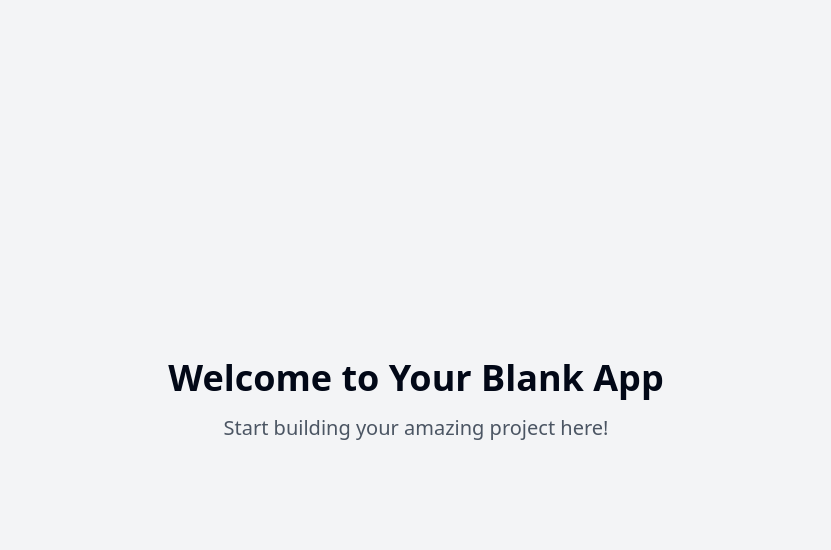
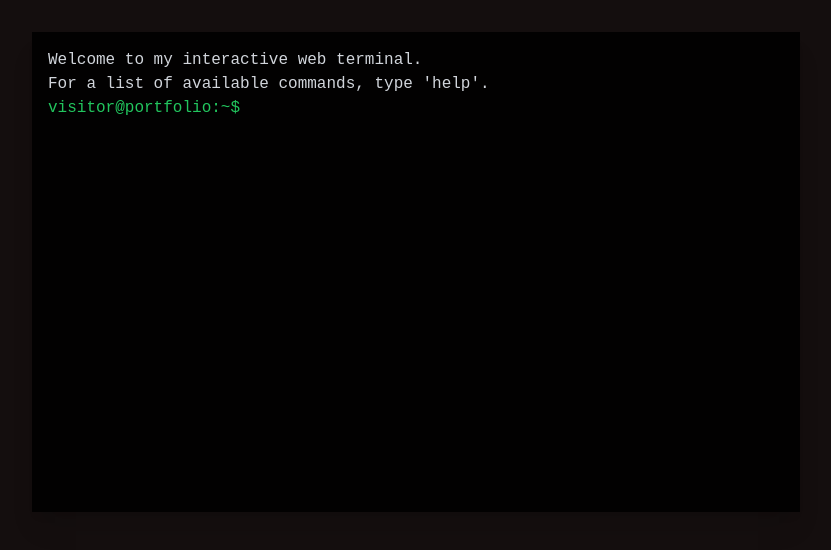
Before and after one commit to jerinjoy004/jerinjoy.co, a React (Vite) app: page / in a window 1280 px wide. Shown: the top 550 px of the page, without its empty margins (224-1055 px from the left). Built offline with nearby package versions, Linux system fonts and the light colour scheme.

Commit message:
Create portfolio terminal website
Implemented a basic portfolio website with terminal styling.

```diff
--- /dev/null
+++ b/src/components/Command.tsx
@@ -0,0 +1,12 @@
+
+import React from 'react';
+
+interface CommandProps {
+  text: string;
+}
+
+export const Command: React.FC<CommandProps> = ({ text }) => (
+  <div className="terminal-prompt text-gray-300">
+    {text}
+  </div>
+);
--- /dev/null
+++ b/src/components/Output.tsx
@@ -0,0 +1,12 @@
+
+import React from 'react';
+
+interface OutputProps {
+  text: string;
+}
+
+export const Output: React.FC<OutputProps> = ({ text }) => (
+  <div className="ml-4 text-gray-300 whitespace-pre-wrap">
+    {text}
+  </div>
+);
--- /dev/null
+++ b/src/components/Terminal.tsx
@@ -0,0 +1,65 @@
+
+import React, { useState, useEffect, useRef } from 'react';
+import { Command } from './Command';
+import { Output } from './Output';
+import { commands } from '../utils/commands';
+
+export const Terminal: React.FC = () => {
+  const [history, setHistory] = useState<Array<{ command: string; output: string }>>([]);
+  const [currentCommand, setCurrentCommand] = useState('');
+  const terminalRef = useRef<HTMLDivElement>(null);
+
+  useEffect(() => {
+    if (terminalRef.current) {
+      terminalRef.current.scrollTop = terminalRef.current.scrollHeight;
+    }
+  }, [history]);
+
+  const handleCommand = (cmd: string) => {
+    const trimmedCmd = cmd.trim().toLowerCase();
+    const output = commands[trimmedCmd] || "Command not found. Type 'help' for available commands.";
+
+    setHistory(prev => [...prev, { command: cmd, output }]);
+    setCurrentCommand('');
+  };
+
+  const handleKeyPress = (e: React.KeyboardEvent) => {
+    if (e.key === 'Enter') {
+      handleCommand(currentCommand);
+    }
+  };
+
+  return (
+    <div className="min-h-screen p-4 md:p-8">
+      <div
+        ref={terminalRef}
+        className="max-w-3xl mx-auto bg-black/90 p-4 rounded-lg shadow-xl overflow-auto"
+        style={{ minHeight: '60vh', maxHeight: '80vh' }}
+      >
+        <div className="typing-animation mb-4">
+          Welcome to my interactive web terminal.
+          <br />
+          For a list of available commands, type 'help'.
+        </div>
+
+        {history.map((entry, index) => (
+          <div key={index} className="mb-4">
+            <Command text={entry.command} />
+            <Output text={entry.output} />
+          </div>
+        ))}
+
+        <div className="flex items-center terminal-prompt">
+          <input
+            type="text"
+            value={currentCommand}
+            onChange={(e) => setCurrentCommand(e.target.value)}
+            onKeyPress={handleKeyPress}
+            className="bg-transparent border-none outline-none flex-1 text-gray-200"
+            autoFocus
+          />
+        </div>
+      </div>
+    </div>
+  );
+};
--- a/src/index.css
+++ b/src/index.css
@@ -1,101 +1,55 @@
+
 @tailwind base;
 @tailwind components;
 @tailwind utilities;
 
+@import url('https://fonts.googleapis.com/css2?family=Fira+Code:wght@300;400;500;600;700&display=swap');
+
 @layer base {
   :root {
-    --background: 0 0% 100%;
-    --foreground: 222.2 84% 4.9%;
-
-    --card: 0 0% 100%;
-    --card-foreground: 222.2 84% 4.9%;
-
-    --popover: 0 0% 100%;
-    --popover-foreground: 222.2 84% 4.9%;
-
-    --primary: 222.2 47.4% 11.2%;
-    --primary-foreground: 210 40% 98%;
-
-    --secondary: 210 40% 96.1%;
-    --secondary-foreground: 222.2 47.4% 11.2%;
-
-    --muted: 210 40% 96.1%;
-    --muted-foreground: 215.4 16.3% 46.9%;
-
-    --accent: 210 40% 96.1%;
-    --accent-foreground: 222.2 47.4% 11.2%;
-
-    --destructive: 0 84.2% 60.2%;
-    --destructive-foreground: 210 40% 98%;
-
-    --border: 214.3 31.8% 91.4%;
-    --input: 214.3 31.8% 91.4%;
-    --ring: 222.2 84% 4.9%;
-
-    --radius: 0.5rem;
-
-    --sidebar-background: 0 0% 98%;
-
-    --sidebar-foreground: 240 5.3% 26.1%;
-
-    --sidebar-primary: 240 5.9% 10%;
-
-    --sidebar-primary-foreground: 0 0% 98%;
-
-    --sidebar-accent: 240 4.8% 95.9%;
-
-    --sidebar-accent-foreground: 240 5.9% 10%;
-
-    --sidebar-border: 220 13% 91%;
-
-    --sidebar-ring: 217.2 91.2% 59.8%;
-  }
-
-  .dark {
-    --background: 222.2 84% 4.9%;
-    --foreground: 210 40% 98%;
-
-    --card: 222.2 84% 4.9%;
-    --card-foreground: 210 40% 98%;
-
-    --popover: 222.2 84% 4.9%;
-    --popover-foreground: 210 40% 98%;
-
-    --primary: 210 40% 98%;
-    --primary-foreground: 222.2 47.4% 11.2%;
-
-    --secondary: 217.2 32.6% 17.5%;
-    --secondary-foreground: 210 40% 98%;
-
-    --muted: 217.2 32.6% 17.5%;
-    --muted-foreground: 215 20.2% 65.1%;
-
-    --accent: 217.2 32.6% 17.5%;
-    --accent-foreground: 210 40% 98%;
-
-    --destructive: 0 62.8% 30.6%;
-    --destructive-foreground: 210 40% 98%;
-
-    --border: 217.2 32.6% 17.5%;
-    --input: 217.2 32.6% 17.5%;
-    --ring: 212.7 26.8% 83.9%;
-    --sidebar-background: 240 5.9% 10%;
-    --sidebar-foreground: 240 4.8% 95.9%;
-    --sidebar-primary: 224.3 76.3% 48%;
-    --sidebar-primary-foreground: 0 0% 100%;
-    --sidebar-accent: 240 3.7% 15.9%;
-    --sidebar-accent-foreground: 240 4.8% 95.9%;
-    --sidebar-border: 240 3.7% 15.9%;
-    --sidebar-ring: 217.2 91.2% 59.8%;
+    --background: 20 14 14;
+    --terminal-green: 34 197 94;
+    --terminal-text: 209 213 219;
   }
 }
 
-@layer base {
-  * {
-    @apply border-border;
-  }
+body {
+  font-family: 'Fira Code', monospace;
+  background-color: rgb(var(--background));
+  color: rgb(var(--terminal-text));
+  margin: 0;
+  padding: 0;
+}
 
-  body {
-    @apply bg-background text-foreground;
-  }
+.typing-animation {
+  overflow: hidden;
+  border-right: 2px solid rgb(var(--terminal-green));
+  white-space: nowrap;
+  animation: typing 3.5s steps(40, end), blink-caret 0.75s step-end infinite;
+  margin: 0;
 }
+
+@keyframes typing {
+  from { width: 0 }
+  to { width: 100% }
+}
+
+@keyframes blink-caret {
+  from, to { border-color: transparent }
+  50% { border-color: rgb(var(--terminal-green)) }
+}
+
+.terminal-prompt::before {
+  content: "visitor@portfolio:~$ ";
+  color: rgb(var(--terminal-green));
+}
+
+.command {
+  color: rgb(var(--terminal-green));
+  cursor: pointer;
+  transition: opacity 0.2s;
+}
+
+.command:hover {
+  opacity: 0.8;
+}
--- a/src/pages/Index.tsx
+++ b/src/pages/Index.tsx
@@ -1,14 +1,8 @@
-// Update this page (the content is just a fallback if you fail to update the page)
+
+import { Terminal } from '../components/Terminal';
 
 const Index = () => {
-  return (
-    <div className="min-h-screen flex items-center justify-center bg-gray-100">
-      <div className="text-center">
-        <h1 className="text-4xl font-bold mb-4">Welcome to Your Blank App</h1>
-        <p className="text-xl text-gray-600">Start building your amazing project here!</p>
-      </div>
-    </div>
-  );
+  return <Terminal />;
 };
 
 export default Index;
--- /dev/null
+++ b/src/utils/commands.ts
@@ -0,0 +1,45 @@
+
+export const commands: { [key: string]: string } = {
+  help: `Available commands:
+  about        Who am I?
+  projects     View my projects
+  social       Display social links
+  skills       List my technical skills
+  experience   View my work experience
+  contact      How to reach me
+  clear        Clear terminal
+  help         Show this help message`,
+
+  about: `I am a software developer passionate about creating elegant solutions to complex problems.
+Currently working on web applications and exploring new technologies.
+Type 'skills' to see my technical expertise or 'projects' to view my work.`,
+
+  projects: `My Recent Projects:
+1. Terminal Portfolio - Interactive terminal-style portfolio website
+2. E-commerce Platform - Full-stack shopping application
+3. Task Management System - React-based project management tool
+Type 'social' to view my GitHub for more projects.`,
+
+  social: `Connect with me:
+• GitHub: github.com/yourusername
+• LinkedIn: linkedin.com/in/yourusername
+• Twitter: @yourusername`,
+
+  skills: `Technical Skills:
+• Frontend: React, TypeScript, TailwindCSS
+• Backend: Node.js, Express, PostgreSQL
+• Tools: Git, Docker, AWS
+• Currently learning: Rust, WebAssembly`,
+
+  experience: `Work Experience:
+2023-Present | Senior Frontend Developer
+2021-2023    | Full Stack Developer
+2019-2021    | Software Engineer`,
+
+  contact: `Get in touch:
+• Email: your.email@example.com
+• LinkedIn: linkedin.com/in/yourusername
+Please reach out for collaboration opportunities!`,
+
+  clear: "CLEAR_TERMINAL"
+};
```
